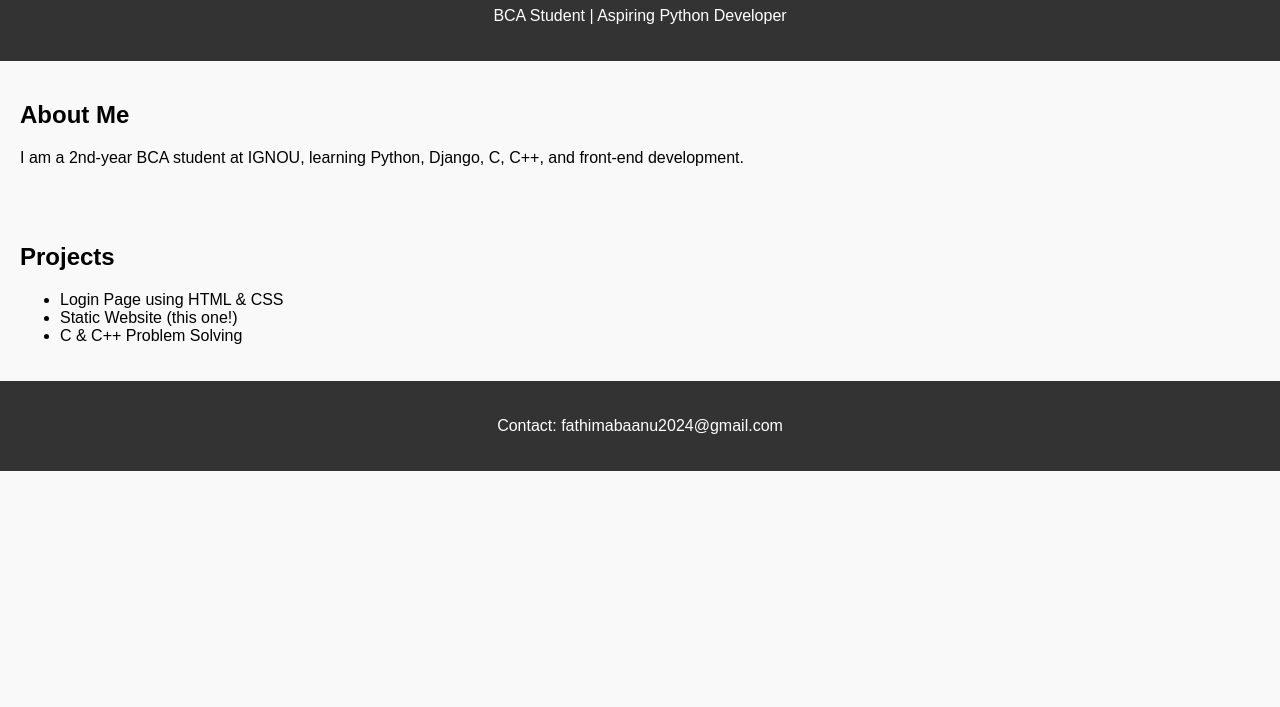
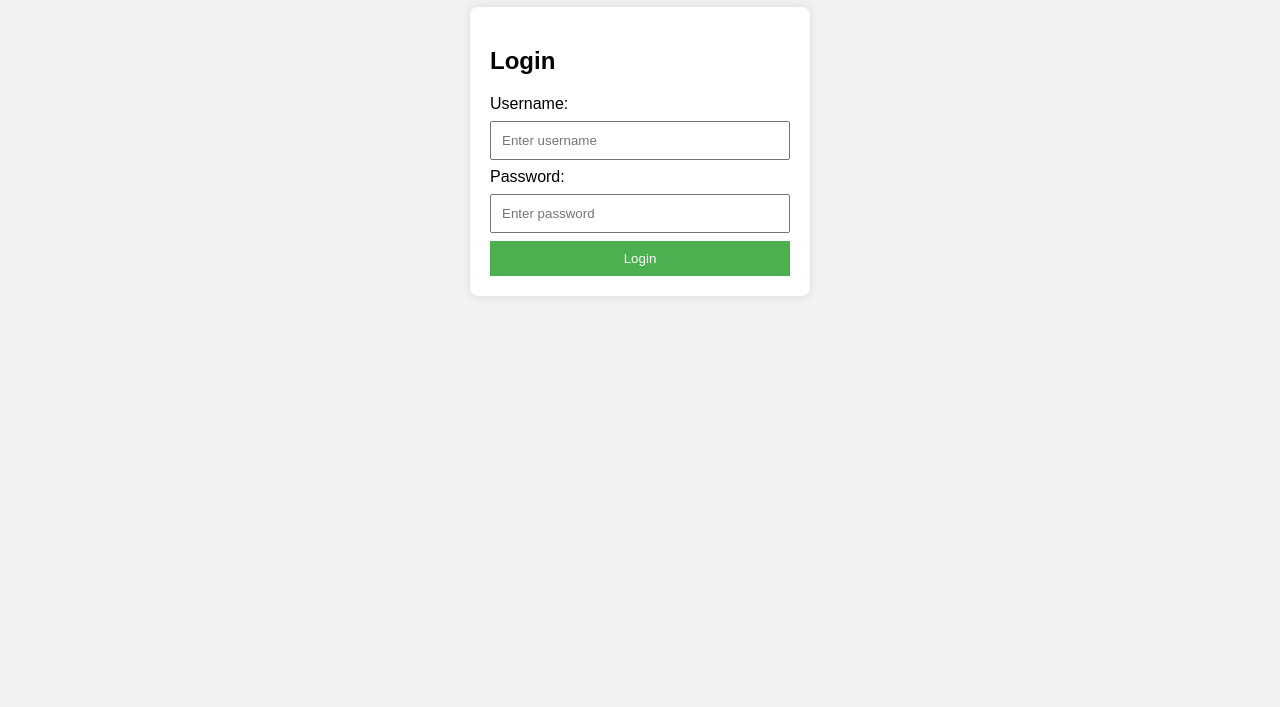
Before and after one commit to fathimasaleem2004/login-page, a plain HTML site: page index.html in a window 1280 px wide. Shown: the part 93-800 px from the top of the page. Drawn offline with Linux system fonts and the light colour scheme.

Commit message:
Add files via upload

```diff
--- a/index.html
+++ b/index.html
@@ -2,28 +2,19 @@
 <html lang="en">
 <head>
   <meta charset="UTF-8">
-  <title>My Portfolio</title>
+  <title>Login Page</title>
   <link rel="stylesheet" href="style.css">
 </head>
 <body>
-  <header>
-    <h1>Fathima Saleem</h1>
-    <p>BCA Student | Aspiring Python Developer</p>
-  </header>
-  <section>
-    <h2>About Me</h2>
-    <p>I am a 2nd-year BCA student at IGNOU, learning Python, Django, C, C++, and front-end development.</p>
-  </section>
-  <section>
-    <h2>Projects</h2>
-    <ul>
-      <li>Login Page using HTML & CSS</li>
-      <li>Static Website (this one!)</li>
-      <li>C & C++ Problem Solving</li>
-    </ul>
-  </section>
-  <footer>
-    <p>Contact: fathimabaanu2024@gmail.com</p>
-  </footer>
+  <div class="login-container">
+    <h2>Login</h2>
+    <form>
+      <label>Username:</label>
+      <input type="text" placeholder="Enter username" required>
+      <label>Password:</label>
+      <input type="password" placeholder="Enter password" required>
+      <button type="submit">Login</button>
+    </form>
+  </div>
 </body>
 </html>
--- a/style.css
+++ b/style.css
@@ -1,17 +1,28 @@
 body {
-  font-family: sans-serif;
-  margin: 0;
-  padding: 0;
-  background: #f9f9f9;
+  font-family: Arial, sans-serif;
+  background-color: #f2f2f2;
 }
 
-header, footer {
-  background: #333;
-  color: white;
-  text-align: center;
+.login-container {
+  width: 300px;
   padding: 20px;
+  background-color: white;
+  margin: 100px auto;
+  border-radius: 8px;
+  box-shadow: 0 0 10px rgba(0,0,0,0.1);
 }
 
-section {
-  padding: 20px;
+input {
+  width: 100%;
+  padding: 10px;
+  margin: 8px 0;
+  box-sizing: border-box;
 }
+
+button {
+  width: 100%;
+  padding: 10px;
+  background-color: #4CAF50;
+  color: white;
+  border: none;
+}
```
